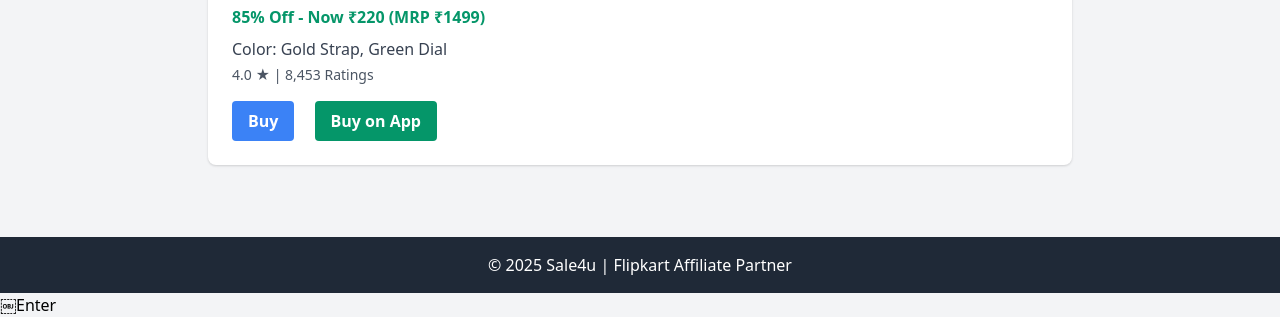
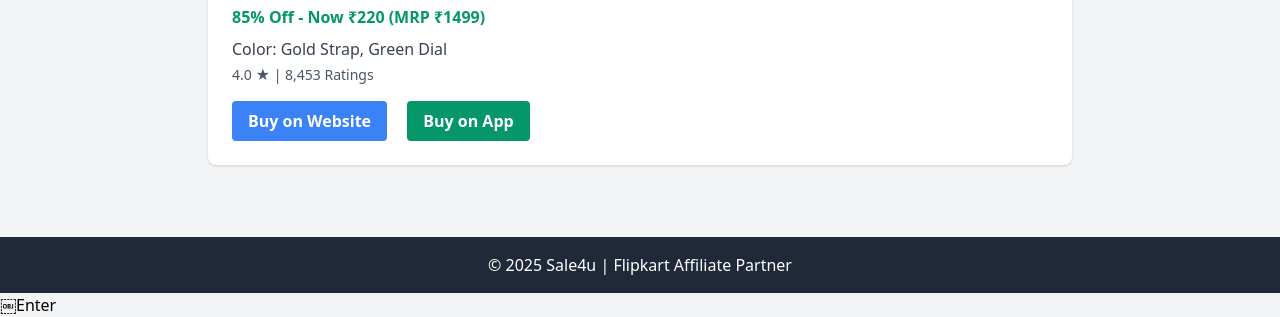
Before and after one commit to FlipkartDealsPro/index.html, a plain HTML site: page Index.html in a window 1280 px wide. Shown: the part 490-807 px from the top of the page. Drawn offline with nearby package versions, Linux system fonts and the light colour scheme.

Commit message:
Kumar
Added

```diff
--- a/Index.html
+++ b/Index.html
@@ -1,4 +1,6 @@
-<!DOCTYPE html><!DOCTYPE html>
+
+
+<!DOCTYPE html>
 <html lang="en">
 <head>
   <meta charset="UTF-8">
@@ -36,8 +38,8 @@
 
         <!-- Buttons -->
         <div class="mt-4 space-x-4">
-          <a href="form.html" class="inline-block bg-blue-500 text-white font-semibold px-4 py-2 rounded hover:bg-blue-600">Buy</a>
-          <a href="https://fktr.in/xa5a7kg" target="_blank" class="inline-block bg-green-600 text-white font-semibold px-4 py-2 rounded hover:bg-green-700">Buy on App</a>
+          <a href="form.html" class="inline-block bg-blue-500 text-white font-semibold px-4 py-2 rounded hover:bg-blue-600">Buy on Website</a>
+          <a href="https://fktr.in/gy53Bk6" target="_blank" class="inline-block bg-green-600 text-white font-semibold px-4 py-2 rounded hover:bg-green-700">Buy on App</a>
         </div>
       </div>
     </div>
```
